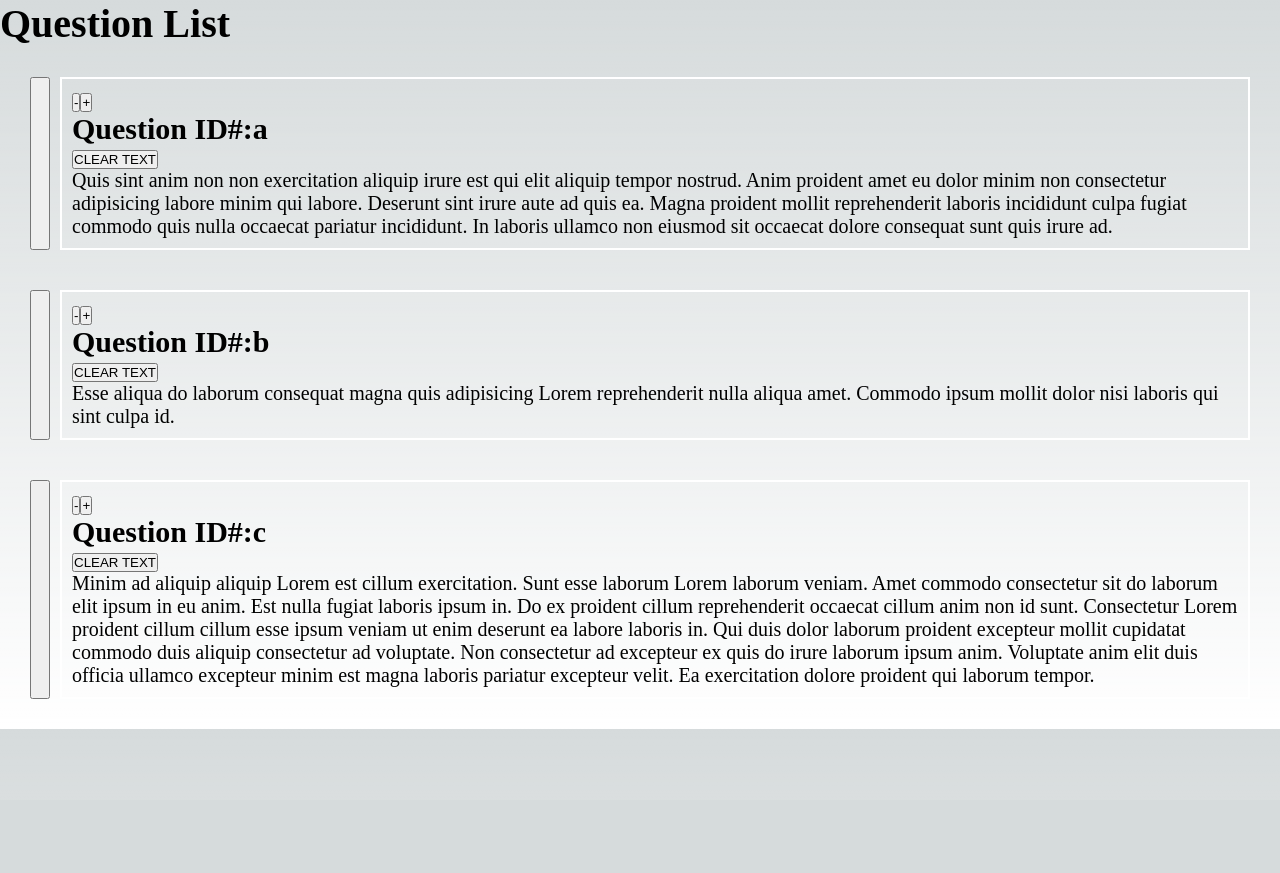
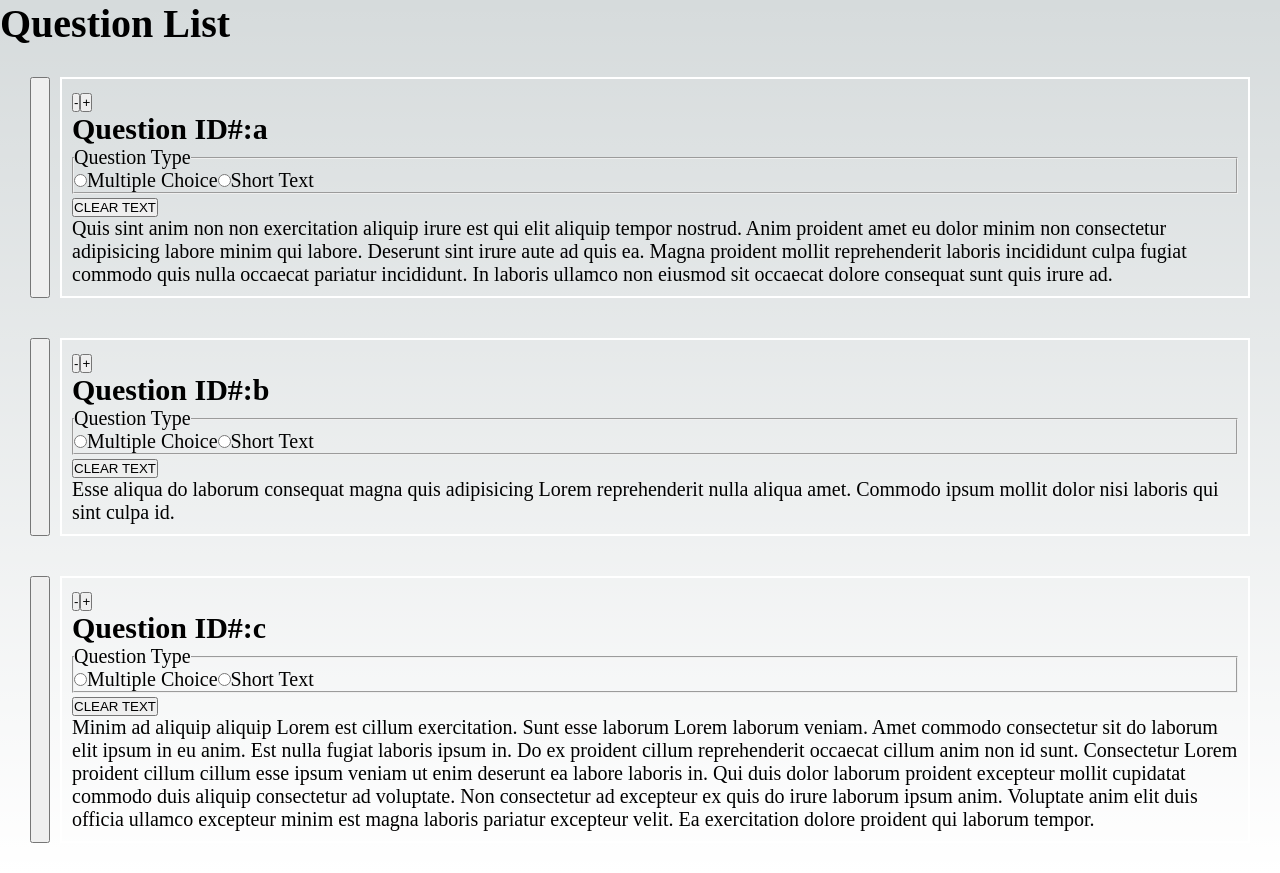
Before and after one commit to klalicki/mini-survey, a Next.js app: page /edit in a window 1280 px wide. Before the commit the page ends 800 px from the top, so only its background shows below. Built offline with nearby package versions, Linux system fonts and the light colour scheme.

Commit message:
implements basic Select component

```diff
--- a/components/EditQuestion/EditQuestion.tsx
+++ b/components/EditQuestion/EditQuestion.tsx
@@ -2,7 +2,7 @@ import { SurveyQuestion } from "@/types/QuestionTypes";
 import { useContext, useEffect, useState } from "react";
 import { useDraggable } from "@dnd-kit/core";
 import { QuestionListContext } from "@/contexts/QuestionListContext";
-import { loremIpsum } from "lorem-ipsum";
+import Select from "../Select/Select";
 const EditQuestion = ({
   questionData,
   index,
@@ -33,6 +33,15 @@ const EditQuestion = ({
         </button>
       </div>
       <h2>Question ID#:{questionData.staticID}</h2>
+      <Select
+        title="Question Type"
+        fieldName={`${questionData.staticID}-type`}
+        options={[
+          { labelText: "Multiple Choice", value: "mc" },
+          { labelText: "Short Text", value: "st" },
+        ]}
+      />
+
       <button
         onClick={() => {
           updateQuestion(questionData.staticID, {
--- /dev/null
+++ b/components/Select/Select.tsx
@@ -0,0 +1,39 @@
+const Select = ({
+  options,
+  title,
+  value,
+  fieldName,
+  handleChange,
+}: {
+  options: Array<{ labelText: string; value: string }>;
+  title: string;
+  value?: string;
+  fieldName: string;
+  handleChange: Function;
+}) => {
+  return (
+    <>
+      <fieldset>
+        <legend>{title}</legend>
+        {options.map((item, index) => {
+          return (
+            <>
+              <input
+                type="radio"
+                name={fieldName}
+                id={`radio-${item.value}`}
+                checked={value === item.value}
+                onChange={(e) => {
+                  handleChange(e.target.value);
+                }}
+              />
+              <label htmlFor={`radio-${item.value}`}>{item.labelText}</label>
+            </>
+          );
+        })}{" "}
+      </fieldset>
+    </>
+  );
+};
+
+export default Select;
```
